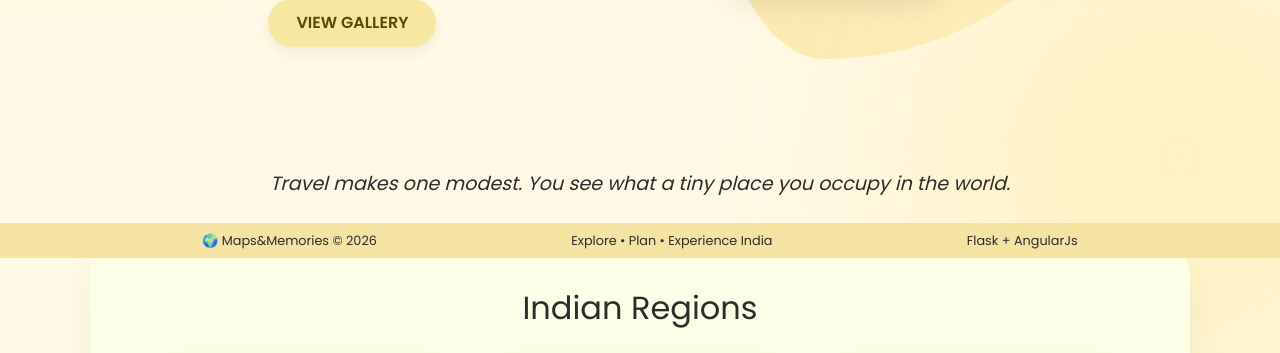
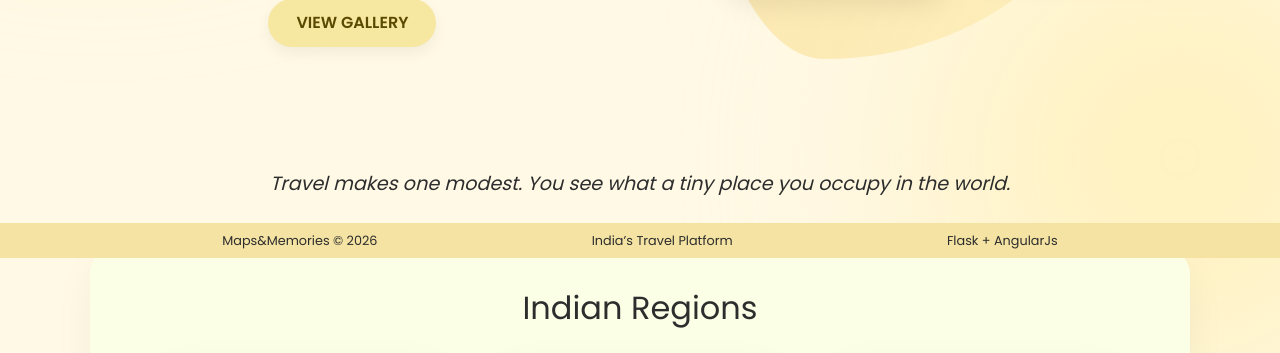
Before and after one commit to ChJahnavi19/BCA-, a Flask app: page /index in a window 1280 px wide. Shown: the part 542-895 px from the top of the page. Run offline with Flask 3, Linux system fonts and the light colour scheme; the visitor is signed in with stand-in values (Sample User, id 1).

Commit message:
Update index.html

```diff
--- a/templates/index.html
+++ b/templates/index.html
@@ -747,8 +747,8 @@ $scope.saveMemory = function(){
 </center><br> <br> <br> <br>
 
 <footer>
-<span>🌍 Maps&Memories © 2026</span>
-<span>Explore • Plan • Experience India</span>
+<span>Maps&Memories © 2026</span>
+<span>India’s Travel Platform</span>
 <span>Flask + AngularJs</span>
 </footer>
 
```
